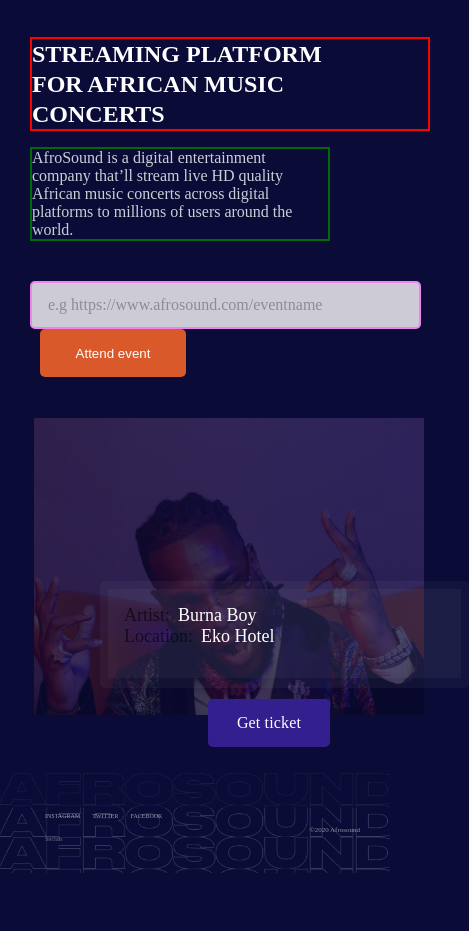
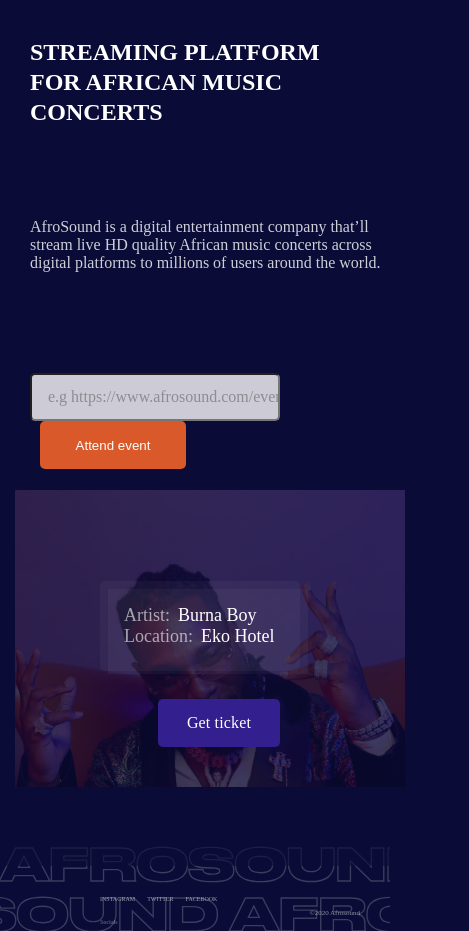
Before and after one commit to smartprincipal/Afrosound, a plain HTML site: page index.html in a window 390 px wide. Shown: the part 49-980 px from the top of the page, 469 px wide, since content can reach past the window. Before the commit the page ends 922 px from the top, so only its background shows below. Drawn offline with Linux system fonts and the light colour scheme; a web font is replaced by a local one.

Commit message:
i redesigned my page to be more responsive

```diff
--- a/style.css
+++ b/style.css
@@ -58,13 +58,7 @@
  display: flex;
  justify-content: space-around;
 }
-.burnaBoy img{
- margin-top: 41px;
-width: 100%;
-height: auto;
-opacity: 0.2;
-margin-left: 34px;
-}
+
 .section2 h1{
  margin-top: 141px;
  width: 582px; ;
@@ -72,7 +66,6 @@
  line-height: 55px;
  font-family: Druk wide bold;
  font-weight: 700px;
- border: 2px solid red;
 }
 .section2 {
  color: #ffffff;
@@ -84,16 +77,16 @@
  font-size: 18px;
  font-weight: 400px;
  font-family: avenir;
- border: 2px solid green;
  margin-top: 16px;
 }
+
+/* STYLING OF THE THE FORM WITH THE INPUT TEXT */
 .section2 .text{
  width: 391px;
  height: 48px;
  border-radius: 5px;
  background-color: #CDCBD6;
  Padding: 11px, 16px, 11px, 16px;
- border: 2px solid violet;
 }
 .section2 .text::placeholder{
  color:#4F4F4F;
@@ -120,6 +113,15 @@
 }
 .section2 .form2{
  margin-top: 40px;
+}
+
+/* THIS IS THE STYLING OF THE CONTAINER INSIDE THE BURNA BOY IMAGE */
+.burnaBoy img{
+ margin-top: 41px;
+width: 100%;
+height: auto;
+opacity: 0.2;
+margin-left: 70px;
 }
 .subburna{
  width: 369px;
@@ -154,6 +156,7 @@
  font-family: avenir;
  font-weight: 400px;
  opacity: 60%;
+ color: #FFFFFF;
 }
 .bu{
  margin-left: 8px;
@@ -179,19 +182,16 @@
  margin-left: 100px;
  border: none;
 }
-
+/* THIS IS THE FOOTER STYLING */
 footer{
- width: 2100px;
   height: 100px;
-  background-image: url(/assest/AFROSOUND.png);
-  background-repeat: repeat;
-  margin-top: 54px;
-  background-size: 400px;
-  width: 100%;
+  background-image: url(/assest/AfroSoundBG.svg);
+  margin-top: 40px;
+  background-size: 1000px;
 }
  .footer{
   background-color:#0A0B36;
-  padding-left: 45px;
+  padding-left: 100px;
   opacity: 60%;
   height: 35px;
  }
@@ -210,7 +210,7 @@
  }
  .footer li{
   list-style-type: none;
-  margin-top: 35px;
+  margin-top: 60px;
  }
 
  .footer p{
@@ -231,7 +231,7 @@
 
 
 
-@media screen and (max-width:820px) {
+ @media screen and (max-width:820px) {
  nav{
   display: none;
  }
@@ -250,27 +250,45 @@
  }
  .section2 h1{
   margin-top: 40px;
-  max-width: 400px;
-  max-height: 165px;
+  width: auto;
+  height: 165px;
   font-size: 24px;
   line-height: 30px;
-  font-family: Druk wide bold;
-  font-weight: 700px;
-  border: 2px solid red;
  }
  .section2 p{
-  max-width: 300px;
-  max-height: 115px;
+  width: auto;
+  height: 115px;
   opacity: 80%;
   font-size: 16px;
-  font-weight: 400px;
-  font-family: avenir;
-  border: 2px solid green;
  }
  .subburna{
   position: absolute;
- /* left: 40px; */
  left: 100px;
  top: 630px;
  }
+ .burnaBoy img{
+  margin-top: 21px;
+ width: 100%;
+ margin-left: 15px;
 }
+.subburna{
+ width: 200px;
+ height: 90px;
+ border-radius: 5px;
+ background-color: rgba(196, 196, 196, 0.05);
+ position: absolute;
+}
+.subsubburna{
+ width: 200px;
+ height: 85px;
+ margin-top: 8px;
+ margin-left: 8px;
+background-color: rgba(196, 196, 196, 0.05);
+}
+.get{
+ margin-left: 50px;
+}
+.section2 .text{
+ width: 250px;
+}
+}
```
Also changed, not shown: index.html (+1 -0 lines), assest/AfroSoundBG.svg (added).
